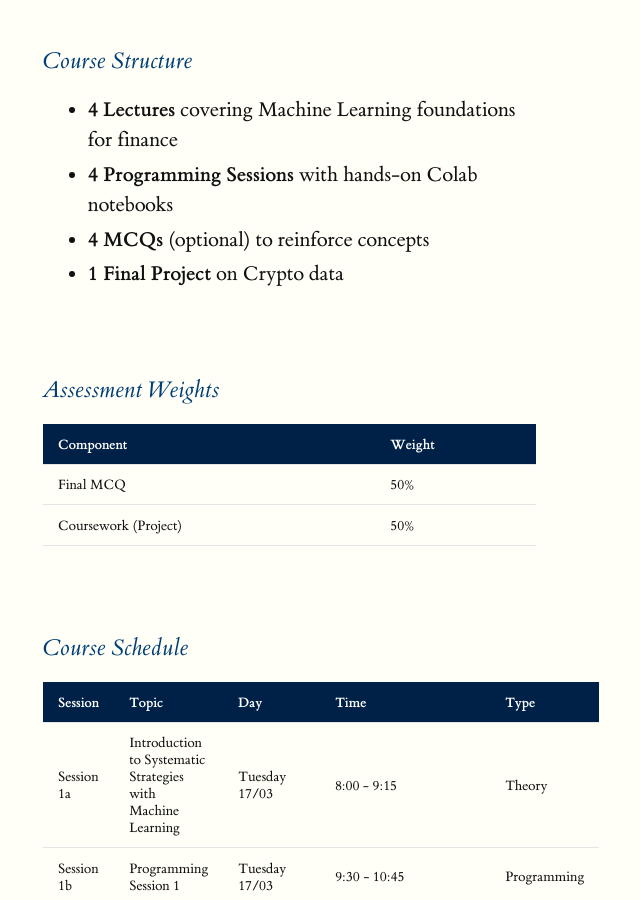
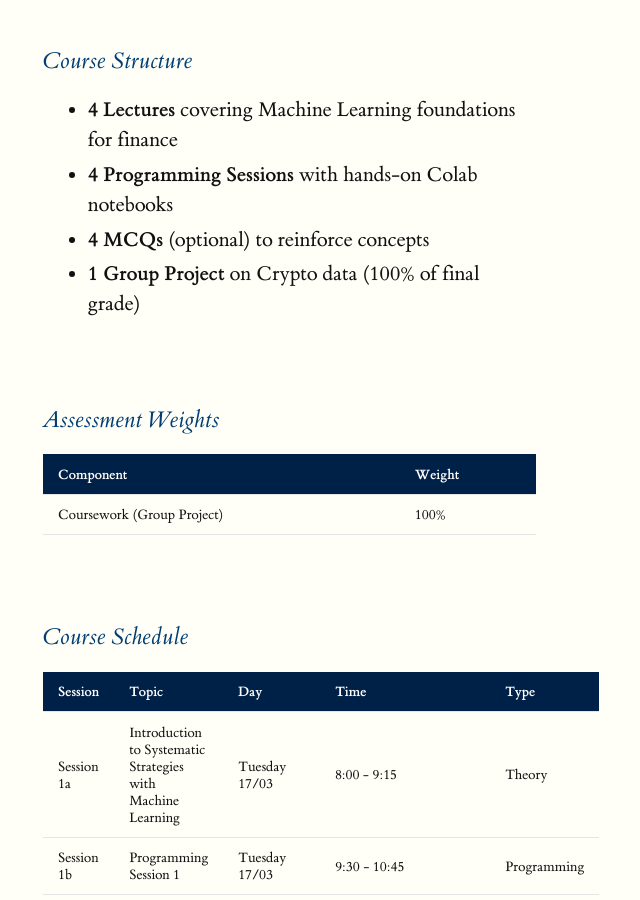
Before and after one commit to hm-ai/IMT_ML_and_Finance, a Jekyll site: the page built from index.md, in a window 1280 px wide and 900 px high, scrolled down 573 px. Shown: the whole window, without its empty margins (149-789 px from the left). Built offline with Jekyll 4.4.1, drawn with Linux system fonts in a browser that asks for light colours.

Commit message:
Add Lecture_2.pdf and update assessment to 100% group project
Teams of 4, coursework is now 100% of final grade across all pages.

Co-Authored-By: Claude Opus 4.6 (1M context) <noreply@anthropic.com>

```diff
--- a/index.md
+++ b/index.md
@@ -34,7 +34,7 @@ title: Home
       <li><strong>4 Lectures</strong> covering Machine Learning foundations for finance</li>
       <li><strong>4 Programming Sessions</strong> with hands-on Colab notebooks</li>
       <li><strong>4 MCQs</strong> (optional) to reinforce concepts</li>
-      <li><strong>1 Final Project</strong> on Crypto data</li>
+      <li><strong>1 Group Project</strong> on Crypto data (100% of final grade)</li>
     </ul>
   </section>
 
@@ -49,12 +49,8 @@ title: Home
       </thead>
       <tbody>
         <tr>
-          <td>Final MCQ</td>
-          <td>50%</td>
-        </tr>
-        <tr>
-          <td>Coursework (Project)</td>
-          <td>50%</td>
+          <td>Coursework (Group Project)</td>
+          <td>100%</td>
         </tr>
       </tbody>
     </table>
```
Also changed, not shown: assessments.md (+1 -7 lines), coursework.md (+4 -4 lines).
